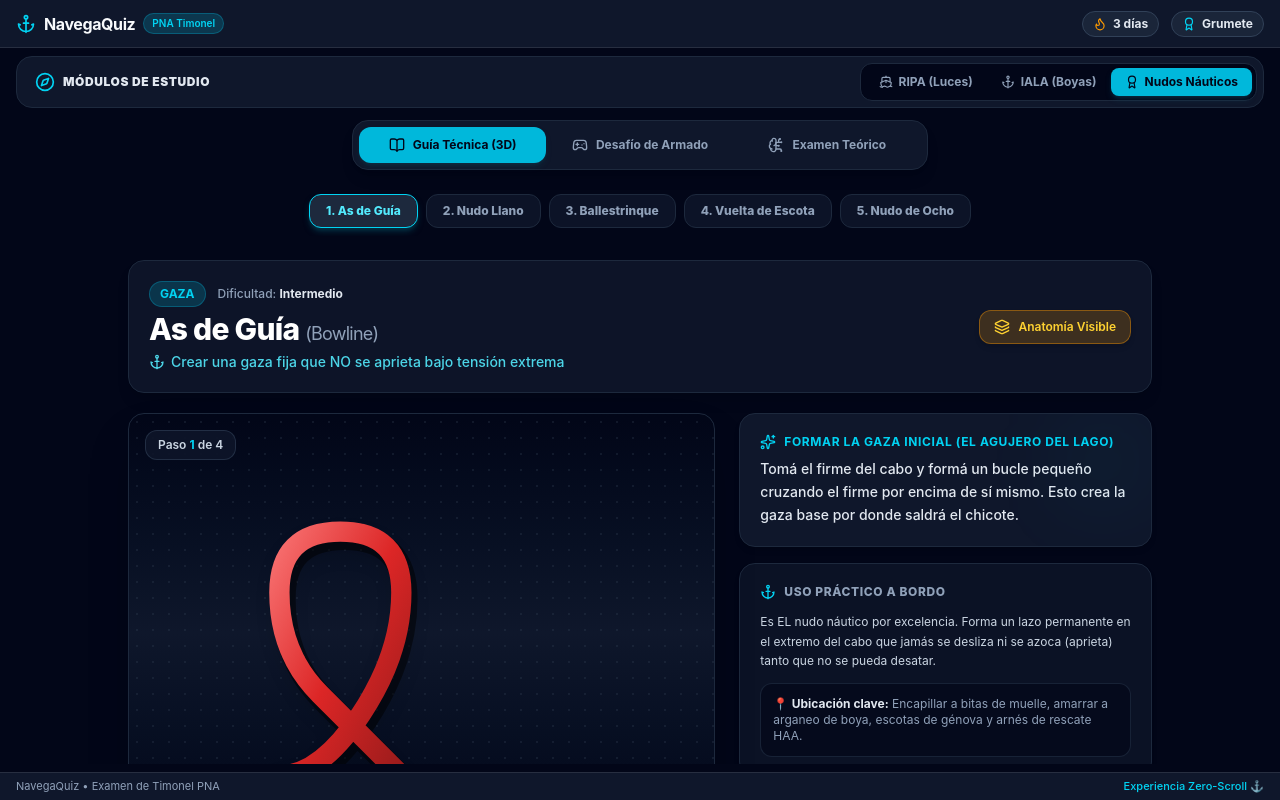
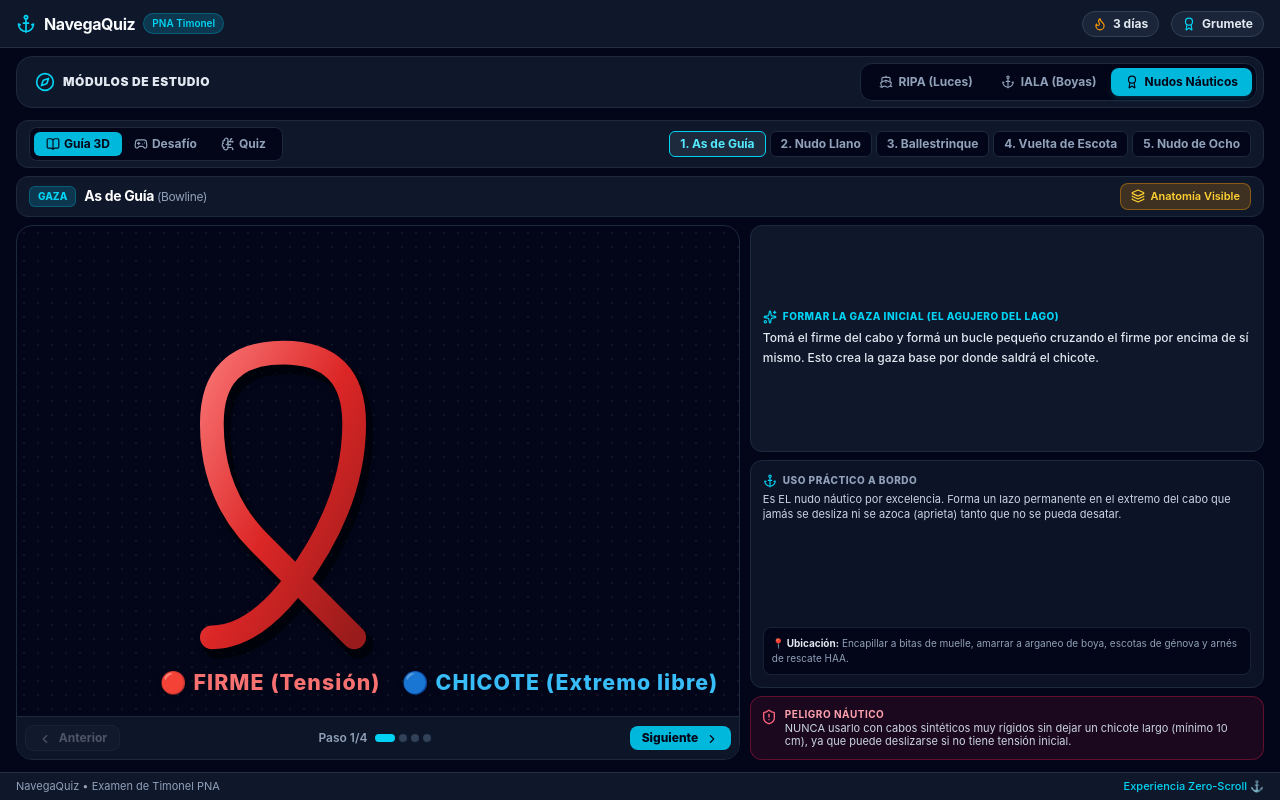
Before and after one commit to jcastillovnz/navega-quiz, a React (Vite) app: page / in a window 1280 px wide. Both pictures are taken after a click on the button "Nudos Náuticos". Built offline with nearby package versions, Linux system fonts and the light colour scheme.

Commit message:
refactor: redesign InteractiveKnotViewer UI with a more compact and space-efficient layout

```diff
--- a/src/components/knots/InteractiveKnotViewer.tsx
+++ b/src/components/knots/InteractiveKnotViewer.tsx
@@ -29,58 +29,47 @@ export const InteractiveKnotViewer: React.FC<Props> = ({ knot }) => {
   };
 
   return (
-    <div className="flex flex-col gap-5 w-full max-w-5xl mx-auto">
-      {/* Header del Nudo */}
-      <div className="flex flex-wrap items-center justify-between gap-4 bg-slate-900/90 border border-slate-800 p-5 rounded-2xl backdrop-blur-md shadow-lg">
-        <div>
-          <div className="flex items-center gap-3 mb-1">
-            <span className="text-xs font-bold px-2.5 py-1 bg-cyan-500/20 text-cyan-400 border border-cyan-500/30 rounded-full">
+    <div className="h-full flex flex-col gap-2 overflow-hidden">
+      {/* Mini Bar de Título del Nudo (Compact Header) */}
+      <div className="flex items-center justify-between bg-slate-900 border border-slate-800 px-3 py-1.5 rounded-xl shrink-0">
+        <div className="flex items-center gap-2">
+          <span className="text-[10px] font-extrabold px-2 py-0.5 bg-cyan-500/20 text-cyan-400 border border-cyan-500/30 rounded-md">
             {knot.category}
           </span>
-            <span className="text-xs font-medium text-slate-400">
-              Dificultad: <strong className="text-slate-200">{knot.difficulty}</strong>
-            </span>
-          </div>
-          <h2 className="text-2xl sm:text-3xl font-extrabold text-white tracking-tight">
-            {knot.name} <span className="text-slate-400 text-lg font-normal">({knot.englishName})</span>
-          </h2>
-          <p className="text-sm text-cyan-300/90 mt-1 flex items-center gap-1.5 font-medium">
-            <Anchor className="w-4 h-4 shrink-0" />
-            {knot.realWorldUse.title}
-          </p>
+          <h3 className="text-sm font-bold text-white tracking-tight">
+            {knot.name} <span className="text-slate-400 font-normal text-xs">({knot.englishName})</span>
+          </h3>
         </div>
 
-        {/* Toggle de Anatomía */}
-        <div className="flex items-center gap-2">
         <button
           onClick={() => setShowAnatomy(!showAnatomy)}
-            className={`flex items-center gap-2 px-3.5 py-2 rounded-xl text-xs font-semibold border transition-all ${
+          className={`flex items-center gap-1.5 px-2.5 py-1 rounded-lg text-[11px] font-semibold border transition-all ${
             showAnatomy
-                ? 'bg-amber-500/20 border-amber-500/40 text-amber-300 shadow-md'
-                : 'bg-slate-800 border-slate-700 text-slate-400 hover:text-slate-200'
+              ? 'bg-amber-500/20 border-amber-500/40 text-amber-300'
+              : 'bg-slate-950 border-slate-800 text-slate-400'
           }`}
         >
-            <Layers className="w-4 h-4" />
+          <Layers className="w-3.5 h-3.5" />
           {showAnatomy ? 'Anatomía Visible' : 'Ocultar Etiquetas'}
         </button>
       </div>
-      </div>
 
-      <div className="grid lg:grid-cols-12 gap-6 items-start">
-        {/* Visor Visual SVG Fotorrealista (7 Cols) */}
-        <div className="lg:col-span-7 flex flex-col gap-3">
-          <div className="relative w-full aspect-[4/3] bg-gradient-to-b from-slate-950 via-slate-900 to-slate-950 rounded-2xl border border-slate-800 overflow-hidden shadow-2xl flex items-center justify-center">
+      {/* Grid 2 Columnas Principal (Flex-1 sin overflow) */}
+      <div className="grid md:grid-cols-12 gap-2.5 flex-1 min-h-0 overflow-hidden">
 
-            {/* Grilla técnica náutica de fondo */}
-            <div className="absolute inset-0 bg-[radial-gradient(#334155_1px,transparent_1px)] [background-size:16px_16px] opacity-30" />
+        {/* Columna Izquierda: Visor SVG (7 Cols) */}
+        <div className="md:col-span-7 bg-slate-950 border border-slate-800 rounded-2xl relative flex flex-col overflow-hidden h-full">
 
-            {/* SVG Render con Sombras y Capas 3D */}
+          {/* Canvas SVG Resizable que ocupa el espacio libre */}
+          <div className="relative flex-1 w-full h-full min-h-0 flex items-center justify-center p-2">
+            <div className="absolute inset-0 bg-[radial-gradient(#334155_1px,transparent_1px)] [background-size:14px_14px] opacity-25" />
+
             <svg
               viewBox="0 0 200 200"
-              className="w-full h-full p-4 relative z-10 filter drop-shadow-xl"
+              className="w-full h-full max-h-full max-w-full relative z-10 filter drop-shadow-md"
+              preserveAspectRatio="xMidYMid meet"
             >
               <defs>
-                {/* Degradados de Volumen de Cabo */}
                 <linearGradient id="chicote-grad" x1="0%" y1="0%" x2="100%" y2="100%">
                   <stop offset="0%" stopColor="#38bdf8" />
                   <stop offset="50%" stopColor="#0284c7" />
@@ -94,10 +83,9 @@ export const InteractiveKnotViewer: React.FC<Props> = ({ knot }) => {
                 </linearGradient>
               </defs>
 
-              {/* Renderizado Capa por Capa */}
+              {/* Renderizado Capas SVG */}
               {step.svgLayers.map((layer) => (
                 <g key={layer.id}>
-                  {/* Sombra proyectada */}
                   {layer.shadow && (
                     <path
                       d={layer.path}
@@ -110,7 +98,6 @@ export const InteractiveKnotViewer: React.FC<Props> = ({ knot }) => {
                       transform="translate(2, 3)"
                     />
                   )}
-                  {/* Cabo Principal */}
                   <path
                     d={layer.path}
                     fill="none"
@@ -125,48 +112,45 @@ export const InteractiveKnotViewer: React.FC<Props> = ({ knot }) => {
                     strokeLinecap="round"
                     strokeLinejoin="round"
                     strokeDasharray={layer.dashArray || 'none'}
-                    className="transition-all duration-500 ease-in-out"
+                    className="transition-all duration-300 ease-in-out"
                   />
                 </g>
               ))}
 
               {/* Etiquetas Anatómicas Náuticas */}
               {showAnatomy && (
-                <g className="animate-fade-in text-[10px] font-extrabold tracking-wider">
-                  <text x="12" y="185" fill="#f87171" className="drop-shadow-md">🔴 FIRME (Tensión)</text>
-                  <text x="110" y="185" fill="#38bdf8" className="drop-shadow-md">🔵 CHICOTE (Extremo libre)</text>
+                <g className="text-[9px] font-extrabold tracking-wider">
+                  <text x="8" y="192" fill="#f87171">🔴 FIRME (Tensión)</text>
+                  <text x="110" y="192" fill="#38bdf8">🔵 CHICOTE (Extremo libre)</text>
                 </g>
               )}
             </svg>
-
-            {/* Contador de Pasos */}
-            <div className="absolute top-4 left-4 bg-slate-900/80 backdrop-blur-md px-3 py-1.5 rounded-xl border border-slate-700/60 text-xs font-semibold text-slate-300">
-              Paso <span className="text-cyan-400 font-bold">{currentStep + 1}</span> de {totalSteps}
-            </div>
           </div>
 
-          {/* Barra de Progreso e Interacción Paso a Paso */}
-          <div className="bg-slate-900 border border-slate-800 p-4 rounded-2xl flex flex-col gap-3">
-            <div className="flex items-center justify-between gap-3">
+          {/* Barra Flotante Inferior de Navegación de Pasos integrada en el canvas */}
+          <div className="bg-slate-900/90 border-t border-slate-800 p-2 flex items-center justify-between gap-2 shrink-0">
             <button
               onClick={prevStep}
               disabled={currentStep === 0}
-                className="flex items-center gap-1.5 px-4 py-2 bg-slate-800 hover:bg-slate-700 disabled:opacity-40 text-slate-200 text-xs font-bold rounded-xl transition-all border border-slate-700 cursor-pointer disabled:cursor-not-allowed"
+              className="px-3 py-1 bg-slate-800 hover:bg-slate-700 disabled:opacity-30 text-slate-200 text-xs font-bold rounded-lg transition-all border border-slate-700 disabled:cursor-not-allowed"
             >
-                <ChevronLeft className="w-4 h-4" /> Anterior
+              <ChevronLeft className="w-3.5 h-3.5 inline mr-1" /> Anterior
             </button>
 
-              <div className="flex items-center gap-1.5">
+            <div className="flex items-center gap-1">
+              <span className="text-xs text-slate-400 font-semibold mr-1">
+                Paso {currentStep + 1}/{totalSteps}
+              </span>
               {knot.steps.map((_, idx) => (
                 <button
                   key={idx}
                   onClick={() => setCurrentStep(idx)}
-                    className={`h-2.5 rounded-full transition-all cursor-pointer ${
+                  className={`h-2 rounded-full transition-all ${
                     idx === currentStep
-                        ? 'w-8 bg-cyan-400 shadow-lg shadow-cyan-500/50'
+                      ? 'w-5 bg-cyan-400'
                       : idx < currentStep
-                          ? 'w-2.5 bg-cyan-600'
-                          : 'w-2.5 bg-slate-700'
+                        ? 'w-2 bg-cyan-600'
+                        : 'w-2 bg-slate-700'
                   }`}
                 />
               ))}
@@ -175,61 +159,56 @@ export const InteractiveKnotViewer: React.FC<Props> = ({ knot }) => {
             <button
               onClick={nextStep}
               disabled={currentStep === totalSteps - 1}
-                className="flex items-center gap-1.5 px-4 py-2 bg-cyan-500 hover:bg-cyan-400 disabled:opacity-40 text-slate-950 text-xs font-extrabold rounded-xl transition-all shadow-md shadow-cyan-900/30 cursor-pointer disabled:cursor-not-allowed"
+              className="px-3 py-1 bg-cyan-500 hover:bg-cyan-400 disabled:opacity-30 text-slate-950 text-xs font-extrabold rounded-lg transition-all disabled:cursor-not-allowed"
             >
-                Siguiente <ChevronRight className="w-4 h-4" />
+              Siguiente <ChevronRight className="w-3.5 h-3.5 inline ml-1" />
             </button>
           </div>
         </div>
-        </div>
 
-        {/* Explicación Pedagógica y Advertencias de Seguridad (5 Cols) */}
-        <div className="lg:col-span-5 flex flex-col gap-4">
+        {/* Columna Derecha: Explicación Pedagógica Compacta (5 Cols) */}
+        <div className="md:col-span-5 flex flex-col justify-between gap-2 h-full overflow-hidden">
 
-          {/* Instrucción del Paso Actual */}
-          <div className="bg-slate-900 border border-slate-800 p-5 rounded-2xl relative overflow-hidden shadow-md">
-            <div className="absolute top-0 right-0 w-24 h-24 bg-cyan-500/5 rounded-full blur-2xl pointer-events-none" />
-
-            <div className="flex items-center gap-2 text-cyan-400 text-xs font-bold uppercase tracking-wider mb-2">
-              <Sparkles className="w-4 h-4" />
+          {/* 1. Instrucción del Paso Actual */}
+          <div className="bg-slate-900 border border-slate-800 p-3 rounded-xl flex-1 flex flex-col justify-center min-h-0 overflow-hidden">
+            <div className="flex items-center gap-1.5 text-cyan-400 text-[10px] font-extrabold uppercase tracking-wider mb-1">
+              <Sparkles className="w-3.5 h-3.5" />
               {step.title}
             </div>
-
-            <p className="text-slate-200 text-sm leading-relaxed font-medium">
+            <p className="text-slate-200 text-xs leading-relaxed font-medium overflow-y-auto">
               {step.instruction}
             </p>
           </div>
 
-          {/* Aplicación Real a Bordo */}
-          <div className="bg-slate-900/70 border border-slate-800 p-5 rounded-2xl space-y-3 shadow-md">
-            <h4 className="text-xs font-extrabold uppercase tracking-wider text-slate-400 flex items-center gap-2">
-              <Anchor className="w-4 h-4 text-cyan-400" />
+          {/* 2. Aplicación Real a Bordo */}
+          <div className="bg-slate-900/80 border border-slate-800 p-3 rounded-xl flex-1 flex flex-col justify-between min-h-0 overflow-hidden">
+            <div>
+              <h4 className="text-[10px] font-extrabold uppercase tracking-wider text-slate-400 flex items-center gap-1.5 mb-1">
+                <Anchor className="w-3.5 h-3.5 text-cyan-400" />
                 Uso Práctico a Bordo
               </h4>
-
-            <p className="text-xs text-slate-300 leading-relaxed">
+              <p className="text-[11px] text-slate-300 leading-snug line-clamp-2">
                 {knot.realWorldUse.description}
               </p>
-
-            <div className="bg-slate-950/60 p-3 rounded-xl border border-slate-800/80 text-xs text-slate-400">
-              📍 <strong className="text-slate-200">Ubicación clave:</strong> {knot.realWorldUse.onBoardLocation}
+            </div>
+            <div className="bg-slate-950 p-2 rounded-lg border border-slate-800/80 text-[10px] text-slate-400 mt-1">
+              📍 <strong className="text-slate-200">Ubicación:</strong> {knot.realWorldUse.onBoardLocation}
             </div>
           </div>
 
-          {/* Advertencia de Seguridad (PNA) */}
-          <div className="bg-rose-500/10 border border-rose-500/30 p-4 rounded-2xl flex items-start gap-3 shadow-md">
-            <ShieldAlert className="w-5 h-5 text-rose-400 shrink-0 mt-0.5" />
+          {/* 3. Advertencia de Seguridad Náutica */}
+          <div className="bg-rose-500/10 border border-rose-500/30 p-2.5 rounded-xl flex items-start gap-2 text-rose-300 shrink-0">
+            <ShieldAlert className="w-4 h-4 shrink-0 mt-0.5 text-rose-400" />
             <div>
-              <h5 className="text-xs font-bold text-rose-300 uppercase tracking-wide">
-                ¡Peligro de Mal Uso Náutico!
-              </h5>
-              <p className="text-xs text-slate-300 mt-1 leading-relaxed">
+              <h5 className="text-[10px] font-bold uppercase tracking-wider">Peligro Náutico</h5>
+              <p className="text-[11px] text-slate-300 leading-tight">
                 {knot.realWorldUse.dangerWarning}
               </p>
             </div>
           </div>
 
         </div>
+
       </div>
     </div>
   );
--- a/src/components/knots/KnotsViewer.tsx
+++ b/src/components/knots/KnotsViewer.tsx
@@ -55,54 +55,56 @@ export const KnotsViewer: React.FC<KnotsViewerProps> = ({ questions }) => {
   const passed = result && result.total === questions.length && accuracy >= PASS_THRESHOLD * 100;
   const finished = result && result.total === questions.length;
 
-  // Shuffled questions memo
   const shuffledQuestions = useMemo(() => [...questions].sort(() => Math.random() - 0.5), [questions]);
 
   return (
-    <div className="flex flex-col gap-6 w-full">
+    <div className="h-full flex flex-col gap-2 overflow-hidden">
 
-      {/* Selector de Modo / Tabs Náuticas */}
-      <div className="flex flex-wrap bg-slate-900 p-1.5 rounded-2xl border border-slate-800 max-w-xl mx-auto w-full shadow-lg">
+      {/* Bar Unificada Compacta: Modo + Nudos en 1 sola fila */}
+      <div className="flex flex-wrap items-center justify-between gap-2 bg-slate-900 px-3 py-1.5 rounded-xl border border-slate-800 shrink-0">
+
+        {/* Selector de Modo */}
+        <div className="flex bg-slate-950 p-1 rounded-lg border border-slate-800">
           <button
             onClick={() => setTab('ESTUDIO')}
-          className={`flex-1 flex items-center justify-center gap-2 px-4 py-2.5 rounded-xl text-xs font-bold transition-all cursor-pointer ${
-            tab === 'ESTUDIO' ? 'bg-cyan-500 text-slate-950 shadow-md shadow-cyan-900/30' : 'text-slate-400 hover:text-slate-200'
+            className={`flex items-center gap-1 px-3 py-1 rounded-md text-xs font-bold transition-all ${
+              tab === 'ESTUDIO' ? 'bg-cyan-500 text-slate-950' : 'text-slate-400 hover:text-slate-200'
             }`}
           >
-          <BookOpen className="w-4 h-4" />
-          Guía Técnica (3D)
+            <BookOpen className="w-3.5 h-3.5" />
+            Guía 3D
           </button>
           <button
             onClick={() => setTab('SIMULADOR_ARMADO')}
-          className={`flex-1 flex items-center justify-center gap-2 px-4 py-2.5 rounded-xl text-xs font-bold transition-all cursor-pointer ${
-            tab === 'SIMULADOR_ARMADO' ? 'bg-amber-500 text-slate-950 shadow-md shadow-amber-900/30' : 'text-slate-400 hover:text-slate-200'
+            className={`flex items-center gap-1 px-3 py-1 rounded-md text-xs font-bold transition-all ${
+              tab === 'SIMULADOR_ARMADO' ? 'bg-amber-500 text-slate-950' : 'text-slate-400 hover:text-slate-200'
             }`}
           >
-          <Gamepad2 className="w-4 h-4" />
-          Desafío de Armado
+            <Gamepad2 className="w-3.5 h-3.5" />
+            Desafío
           </button>
           <button
             onClick={() => setTab('QUIZ')}
-          className={`flex-1 flex items-center justify-center gap-2 px-4 py-2.5 rounded-xl text-xs font-bold transition-all cursor-pointer ${
-            tab === 'QUIZ' ? 'bg-cyan-500 text-slate-950 shadow-md shadow-cyan-900/30' : 'text-slate-400 hover:text-slate-200'
+            className={`flex items-center gap-1 px-3 py-1 rounded-md text-xs font-bold transition-all ${
+              tab === 'QUIZ' ? 'bg-cyan-500 text-slate-950' : 'text-slate-400 hover:text-slate-200'
             }`}
           >
-          <BrainCircuit className="w-4 h-4" />
-          Examen Teórico
+            <BrainCircuit className="w-3.5 h-3.5" />
+            Quiz
           </button>
         </div>
 
-      {/* Selector de Nudo Activo (Sidebar Horizontal) */}
+        {/* Selector de Nudo (Pills ultra-compactas) */}
         {(tab === 'ESTUDIO' || tab === 'SIMULADOR_ARMADO') && (
-        <div className="flex items-center justify-start sm:justify-center gap-2 overflow-x-auto pb-2 px-2">
+          <div className="flex items-center gap-1 overflow-x-auto">
             {MASTER_KNOTS_DATA.map((k, idx) => (
               <button
                 key={k.id}
                 onClick={() => setActiveKnotIdx(idx)}
-              className={`px-4 py-2 rounded-xl text-xs font-extrabold border transition-all whitespace-nowrap cursor-pointer ${
+                className={`px-2.5 py-1 rounded-md text-xs font-bold transition-all whitespace-nowrap ${
                   activeKnotIdx === idx
-                  ? 'bg-slate-800 border-cyan-400 text-cyan-300 shadow-md shadow-cyan-950'
-                  : 'bg-slate-900/80 border-slate-800 text-slate-400 hover:border-slate-700 hover:text-slate-300'
+                    ? 'bg-slate-800 border border-cyan-400 text-cyan-300'
+                    : 'bg-slate-950 text-slate-400 border border-slate-800 hover:text-slate-200'
                 }`}
               >
                 {idx + 1}. {k.name}
@@ -110,17 +112,16 @@ export const KnotsViewer: React.FC<KnotsViewerProps> = ({ questions }) => {
             ))}
           </div>
         )}
+      </div>
 
-      {/* VISTA 1: GUÍA DE ESTUDIO TÉCNICA E INTERACTIVA */}
+      {/* Contenido Principal (Flex-1 sin scroll general) */}
+      <div className="flex-1 min-h-0 overflow-hidden">
         {tab === 'ESTUDIO' && (
-        <div className="animate-fade-in">
           <InteractiveKnotViewer knot={activeKnot} />
-        </div>
         )}
 
-      {/* VISTA 2: DESAFÍO DE SECUENCIA DE ARMADO */}
         {tab === 'SIMULADOR_ARMADO' && (
-        <div className="animate-fade-in py-4">
+          <div className="h-full overflow-y-auto">
             <KnotSequenceSimulator
               knotName={activeKnot.name}
               correctSteps={activeKnot.sequenceChallenge.correctOrder}
@@ -129,9 +130,8 @@ export const KnotsViewer: React.FC<KnotsViewerProps> = ({ questions }) => {
           </div>
         )}
 
-      {/* VISTA 3: QUIZ DE EVALUACIÓN TEÓRICA */}
         {tab === 'QUIZ' && !finished && questions.length > 0 && (
-        <div className="animate-fade-in">
+          <div className="h-full overflow-y-auto">
             <QuizCard
               question={shuffledQuestions[currentIdx]}
               questionNumber={currentIdx + 1}
@@ -143,51 +143,52 @@ export const KnotsViewer: React.FC<KnotsViewerProps> = ({ questions }) => {
           </div>
         )}
 
-      {/* RESULTADOS DEL QUIZ */}
         {tab === 'QUIZ' && finished && result && (
-        <div className="bg-slate-900/90 backdrop-blur-md border border-slate-800 rounded-3xl p-8 max-w-2xl mx-auto w-full text-center shadow-2xl animate-fade-in">
+          <div className="bg-slate-900/90 border border-slate-800 rounded-2xl p-6 max-w-xl mx-auto w-full text-center my-auto shadow-2xl">
             {passed ? (
               <>
-              <div className="inline-flex items-center justify-center w-20 h-20 rounded-full bg-amber-500/20 border-2 border-amber-500 mb-4 shadow-lg shadow-amber-500/20">
-                <Trophy className="w-10 h-10 text-amber-400" />
+                <div className="inline-flex items-center justify-center w-16 h-16 rounded-full bg-amber-500/20 border border-amber-500 mb-3">
+                  <Trophy className="w-8 h-8 text-amber-400" />
                 </div>
-              <h3 className="text-2xl font-extrabold text-amber-300 mb-2">¡Maestro de Cabuyería Náutica!</h3>
-              <p className="text-slate-300 text-sm mb-6 font-medium">Demostraste conocimiento práctico para las exigencias de Prefectura.</p>
+                <h3 className="text-xl font-extrabold text-amber-300 mb-1">¡Maestro de Cabuyería!</h3>
+                <p className="text-slate-300 text-xs mb-4 font-medium">Demostraste conocimiento práctico para las exigencias PNA.</p>
               </>
             ) : (
               <>
-              <div className="inline-flex items-center justify-center w-20 h-20 rounded-full bg-cyan-500/20 border-2 border-cyan-500 mb-4">
-                <Lightbulb className="w-10 h-10 text-cyan-400" />
+                <div className="inline-flex items-center justify-center w-16 h-16 rounded-full bg-cyan-500/20 border border-cyan-500 mb-3">
+                  <Lightbulb className="w-8 h-8 text-cyan-400" />
                 </div>
-              <h3 className="text-2xl font-extrabold text-cyan-300 mb-2">Reforzá la Técnica</h3>
-              <p className="text-slate-300 text-sm mb-6">Se requiere 70% para aprobar. Repasá las advertencias y volvé a intentar.</p>
+                <h3 className="text-xl font-extrabold text-cyan-300 mb-1">Reforzá la Técnica</h3>
+                <p className="text-slate-300 text-xs mb-4">Se requiere 70% para aprobar.</p>
               </>
             )}
 
-          <div className="grid grid-cols-3 gap-3 mb-6">
-            <div className="bg-slate-950/60 rounded-2xl p-4 border border-slate-800">
-              <p className="text-2xl font-black text-cyan-400">{accuracy.toFixed(0)}%</p>
-              <p className="text-xs text-slate-400 mt-1 font-semibold">Precisión</p>
+            <div className="grid grid-cols-3 gap-2 mb-4">
+              <div className="bg-slate-950 p-3 rounded-xl border border-slate-800">
+                <p className="text-xl font-black text-cyan-400">{accuracy.toFixed(0)}%</p>
+                <p className="text-[10px] text-slate-400">Precisión</p>
               </div>
-            <div className="bg-slate-950/60 rounded-2xl p-4 border border-slate-800">
-              <p className="text-2xl font-black text-emerald-400">{result.correct}/{result.total}</p>
-              <p className="text-xs text-slate-400 mt-1 font-semibold">Aciertos</p>
+              <div className="bg-slate-950 p-3 rounded-xl border border-slate-800">
+                <p className="text-xl font-black text-emerald-400">{result.correct}/{result.total}</p>
+                <p className="text-[10px] text-slate-400">Aciertos</p>
               </div>
-            <div className="bg-slate-950/60 rounded-2xl p-4 border border-slate-800">
-              <p className="text-2xl font-black text-amber-400">+{result.xpEarned}</p>
-              <p className="text-xs text-slate-400 mt-1 font-semibold">XP</p>
+              <div className="bg-slate-950 p-3 rounded-xl border border-slate-800">
+                <p className="text-xl font-black text-amber-400">+{result.xpEarned}</p>
+                <p className="text-[10px] text-slate-400">XP</p>
               </div>
             </div>
 
             <button
               onClick={handleRestart}
-            className="flex items-center justify-center gap-2 bg-cyan-500 hover:bg-cyan-400 text-slate-950 font-bold py-3 px-6 rounded-xl transition-all duration-300 mx-auto shadow-lg shadow-cyan-900/40 cursor-pointer"
+              className="flex items-center justify-center gap-2 bg-cyan-500 hover:bg-cyan-400 text-slate-950 font-bold py-2.5 px-5 rounded-xl text-xs transition-all mx-auto shadow-md"
             >
-            <RotateCcw className="w-4 h-4" />
+              <RotateCcw className="w-3.5 h-3.5" />
               Reintentar Quiz
             </button>
           </div>
         )}
       </div>
+
+    </div>
   );
 };
```
Lines whose indentation alone changed are shown as unchanged.
